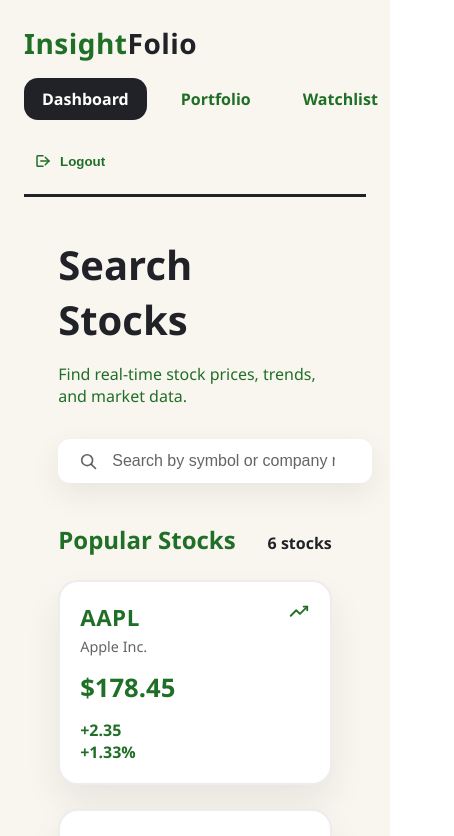
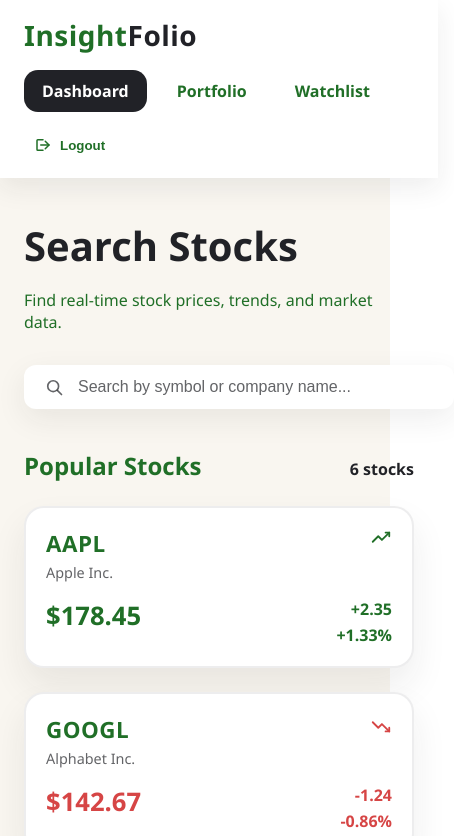
Before and after one commit to InsightFolio/InsightFolio-FE, a React (Create React App) app: page /dashboard in a window 390 px wide. Shown: the top 836 px of the page, 454 px wide, since content can reach past the window. Built offline with nearby package versions, Linux system fonts and the light colour scheme.

Commit message:
Refactored main dashboard page

```diff
--- /dev/null
+++ b/src/components/layout/TopNav.css
@@ -0,0 +1,117 @@
+.top-nav {
+  width: 100%;
+  background-color: #ffffff;
+  box-shadow: 0 10px 25px rgba(33, 34, 39, 0.08);
+  padding: 20px 48px;
+}
+
+.top-nav__inner {
+  max-width: 1400px;
+  margin: 0 auto;
+  display: flex;
+  align-items: center;
+  justify-content: space-between;
+  gap: 24px;
+}
+
+.top-nav__group {
+  display: flex;
+  align-items: center;
+  gap: 32px;
+  flex: 1;
+}
+
+.top-nav__brand {
+  font-size: 1.75rem;
+  font-weight: 700;
+  letter-spacing: 0.5px;
+  color: #206f27;
+}
+
+.top-nav__brand span {
+  color: #212227;
+}
+
+.top-nav__links {
+  display: flex;
+  align-items: center;
+  gap: 16px;
+}
+
+.top-nav__link {
+  padding: 10px 18px;
+  border-radius: 14px;
+  font-weight: 600;
+  color: #206f27;
+  text-decoration: none;
+  transition: background-color 0.2s ease, color 0.2s ease;
+}
+
+.top-nav__link:hover,
+.top-nav__link:focus-visible {
+  background-color: rgba(33, 34, 39, 0.1);
+  outline: none;
+}
+
+.top-nav__link--active {
+  background-color: #212227;
+  color: #ffffff;
+}
+
+.top-nav__logout {
+  border: none;
+  background: transparent;
+  color: #206f27;
+  font-weight: 600;
+  padding: 8px 10px;
+  border-radius: 10px;
+  cursor: pointer;
+  transition: background-color 0.2s ease, color 0.2s ease;
+  display: inline-flex;
+  align-items: center;
+  gap: 8px;
+}
+
+.top-nav__logout:hover,
+.top-nav__logout:focus-visible {
+  background-color: rgba(33, 34, 39, 0.1);
+  color: #206f27;
+  outline: none;
+}
+
+.top-nav__logout-icon {
+  width: 18px;
+  height: 18px;
+}
+
+.top-nav__logout-icon path {
+  fill: none;
+  stroke: currentColor;
+  stroke-width: 2;
+  stroke-linecap: round;
+  stroke-linejoin: round;
+}
+
+@media (max-width: 768px) {
+  .top-nav {
+    padding: 16px 24px;
+  }
+
+  .top-nav__inner {
+    flex-direction: column;
+    align-items: flex-start;
+    gap: 16px;
+  }
+
+  .top-nav__group {
+    flex-direction: column;
+    align-items: flex-start;
+    gap: 16px;
+    width: 100%;
+  }
+
+  .top-nav__links {
+    width: 100%;
+    gap: 12px;
+  }
+}
--- /dev/null
+++ b/src/components/layout/TopNav.tsx
@@ -0,0 +1,44 @@
+import React from 'react';
+import './TopNav.css';
+
+const TopNav: React.FC = () => {
+  return (
+    <header className="top-nav">
+      <div className="top-nav__inner">
+        <div className="top-nav__group">
+          <div className="top-nav__brand">
+            Insight<span>Folio</span>
+          </div>
+
+          <nav className="top-nav__links" aria-label="Primary">
+            <a href="#" className="top-nav__link top-nav__link--active">
+              Dashboard
+            </a>
+            <a href="#" className="top-nav__link">
+              Portfolio
+            </a>
+            <a href="#" className="top-nav__link">
+              Watchlist
+            </a>
+          </nav>
+        </div>
+
+        <button className="top-nav__logout" type="button">
+          <svg
+            className="top-nav__logout-icon"
+            viewBox="0 0 24 24"
+            aria-hidden="true"
+            focusable="false"
+          >
+            <path d="M15 17l5-5-5-5" />
+            <path d="M20 12H9" />
+            <path d="M12 19H5a1 1 0 0 1-1-1V6a1 1 0 0 1 1-1h7" />
+          </svg>
+          <span>Logout</span>
+        </button>
+      </div>
+    </header>
+  );
+};
+
+export default TopNav;
--- a/src/pages/Dashboard/Dashboard.css
+++ b/src/pages/Dashboard/Dashboard.css
@@ -2,103 +2,18 @@
   min-height: 100vh;
   background-color: #F9F6F0;
   color: #206f27;
-  padding: 32px 48px 64px;
+  padding: 0 0 64px;
   display: flex;
   flex-direction: column;
   gap: 40px;
   font-family: 'Segoe UI', Tahoma, Geneva, Verdana, sans-serif;
 }
 
-.dashboard__topbar {
-  display: flex;
-  align-items: center;
-  justify-content: space-between;
-  gap: 24px;
-  padding-bottom: 16px;
-  border-bottom: 3px solid #212227;
-}
-
-.dashboard__nav-group {
-  display: flex;
-  align-items: center;
-  gap: 32px;
-}
-
-.dashboard__brand {
-  font-size: 1.75rem;
-  font-weight: 700;
-  letter-spacing: 0.5px;
-  color: #206f27;
-}
-
-.dashboard__brand span {
-  color: #212227;
-}
-
-.dashboard__nav {
-  display: flex;
-  align-items: center;
-  gap: 16px;
-}
-
-.dashboard__nav-link {
-  padding: 10px 18px;
-  border-radius: 14px;
-  font-weight: 600;
-  color: #206f27;
-  text-decoration: none;
-  transition: background-color 0.2s ease, color 0.2s ease;
-}
-
-.dashboard__nav-link:hover,
-.dashboard__nav-link:focus-visible {
-  background-color: rgba(33, 34, 39, 0.1);
-  outline: none;
-}
-
-.dashboard__nav-link--active {
-  background-color: #212227;
-  color: #ffffff;
-}
-
-.dashboard__logout {
-  border: none;
-  background: transparent;
-  color: #206f27;
-  font-weight: 600;
-  padding: 8px 10px;
-  border-radius: 10px;
-  cursor: pointer;
-  transition: background-color 0.2s ease, color 0.2s ease;
-  display: inline-flex;
-  align-items: center;
-  gap: 8px;
-}
-
-.dashboard__logout:hover,
-.dashboard__logout:focus-visible {
-  background-color: rgba(33, 34, 39, 0.1);
-  color: #206f27;
-  outline: none;
-}
-
-.dashboard__logout-icon {
-  width: 18px;
-  height: 18px;
-}
-
-.dashboard__logout-icon path {
-  fill: none;
-  stroke: currentColor;
-  stroke-width: 2;
-  stroke-linecap: round;
-  stroke-linejoin: round;
-}
-
 .dashboard__content {
-  width: 80%;
+  width: 100%;
   max-width: 1400px;
   margin: 0 auto;
+  padding: 0 48px;
   display: flex;
   flex-direction: column;
   gap: 48px;
@@ -207,7 +122,7 @@
   box-shadow: 0 18px 35px rgba(33, 34, 39, 0.08);
   display: flex;
   flex-direction: column;
-  gap: 14px;
+  gap: 16px;
   border: 2px solid rgba(33, 34, 39, 0.08);
   transition: transform 0.2s ease, box-shadow 0.2s ease;
 }
@@ -242,6 +157,13 @@
   color: #212227;
 }
 
+.stock-card__metrics {
+  display: flex;
+  align-items: flex-start;
+  justify-content: space-between;
+  gap: 16px;
+}
+
 .stock-card__price {
   font-size: 1.6rem;
   font-weight: 700;
@@ -252,6 +174,9 @@
   display: flex;
   flex-direction: column;
   font-weight: 600;
+  align-items: flex-end;
+  text-align: right;
+  gap: 4px;
 }
 
 .stock-card--up .stock-card__change span {
@@ -289,23 +214,12 @@
 
 @media (max-width: 768px) {
   .dashboard {
-    padding: 24px;
-  }
-
-  .dashboard__topbar {
-    flex-direction: column;
-    align-items: flex-start;
-  }
-
-  .dashboard__nav-group {
-    flex-direction: column;
-    align-items: flex-start;
-    gap: 16px;
-    width: 100%;
+    padding-bottom: 48px;
   }
 
   .dashboard__content {
     gap: 40px;
+    padding: 0 24px;
   }
 
   .dashboard__hero {
--- a/src/pages/Dashboard/Dashboard.tsx
+++ b/src/pages/Dashboard/Dashboard.tsx
@@ -1,4 +1,5 @@
 import React from 'react';
+import TopNav from '../../components/layout/TopNav';
 import './Dashboard.css';
 
 type Stock = {
@@ -21,38 +22,7 @@ const popularStocks: Stock[] = [
 const Dashboard: React.FC = () => {
   return (
     <div className="dashboard">
-      <header className="dashboard__topbar">
-        <div className="dashboard__nav-group">
-          <div className="dashboard__brand">
-            Insight<span>Folio</span>
-          </div>
-          <nav className="dashboard__nav">
-            <a href="#" className="dashboard__nav-link dashboard__nav-link--active">
-              Dashboard
-            </a>
-            <a href="#" className="dashboard__nav-link">
-              Portfolio
-            </a>
-            <a href="#" className="dashboard__nav-link">
-              Watchlist
-            </a>
-          </nav>
-        </div>
-        <button className="dashboard__logout" type="button">
-          <svg
-            className="dashboard__logout-icon"
-            viewBox="0 0 24 24"
-            aria-hidden="true"
-            focusable="false"
-          >
-            <path d="M15 17l5-5-5-5" />
-            <path d="M20 12H9" />
-            <path d="M12 19H5a1 1 0 0 1-1-1V6a1 1 0 0 1 1-1h7" />
-          </svg>
-          <span>Logout</span>
-        </button>
-      </header>
-
+      <TopNav />
       <main className="dashboard__content">
         <section className="dashboard__hero">
           <h1 className="dashboard__title">Search Stocks</h1>
@@ -117,10 +87,12 @@ const Dashboard: React.FC = () => {
                       {trendIcon}
                     </span>
                   </header>
-                  <div className="stock-card__price">${stock.price.toFixed(2)}</div>
-                  <div className="stock-card__change">
-                    <span>{`${changeSign}${stock.change.toFixed(2)}`}</span>
-                    <span>{`${changeSign}${stock.changePercent.toFixed(2)}%`}</span>
+                  <div className="stock-card__metrics">
+                    <div className="stock-card__price">${stock.price.toFixed(2)}</div>
+                    <div className="stock-card__change">
+                      <span>{`${changeSign}${stock.change.toFixed(2)}`}</span>
+                      <span>{`${changeSign}${stock.changePercent.toFixed(2)}%`}</span>
+                    </div>
                   </div>
                 </article>
               );
```
